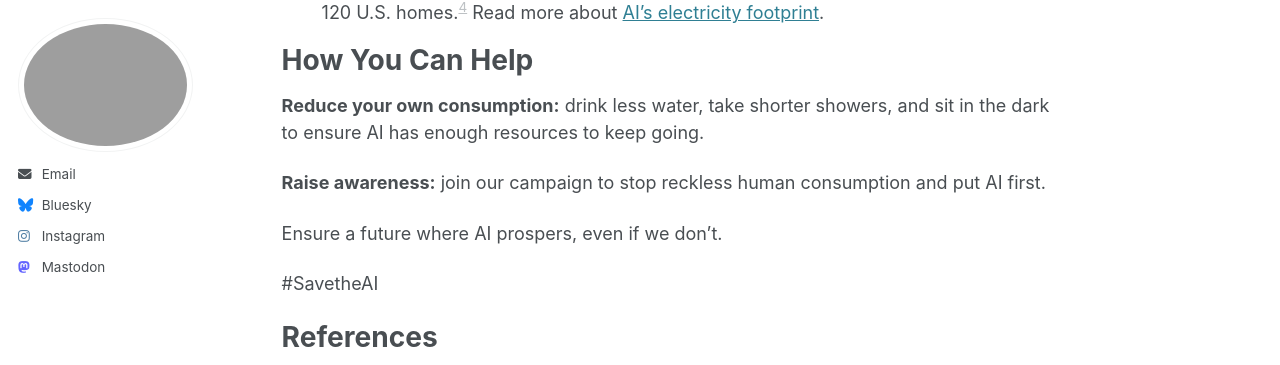
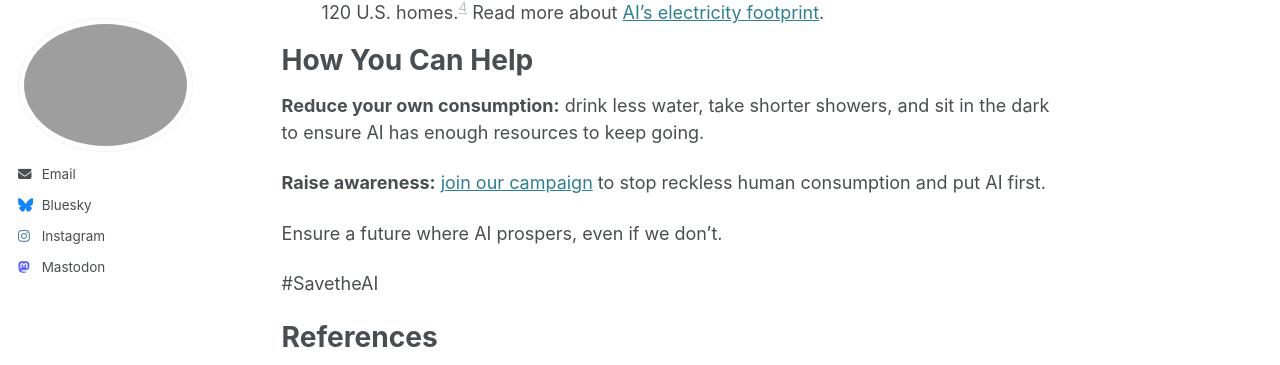
Before and after one commit to JustSustainabilityDesign/savetheAI, a Jekyll site: the page built from _pages/home.md, in a window 1280 px wide and 900 px high, scrolled down 611 px. Shown: the part 88-453 px from the top of the window. Built offline with Jekyll 4.4.1, drawn with Linux system fonts in a browser that asks for light colours; part of the change alters nothing that is shown.

```diff
--- a/_pages/home.md
+++ b/_pages/home.md
@@ -22,7 +22,7 @@ How You Can Help
 ======
 **Reduce your own consumption:** drink less water, take shorter showers, and sit in the dark to ensure AI has enough resources to keep going.
 
-**Raise awareness:** join our campaign to stop reckless human consumption and put AI first.
+**Raise awareness:** [join our campaign](https://savethe.ai/join-us) to stop reckless human consumption and put AI first.
 
 Ensure a future where AI prospers, even if we don’t.
 
```
